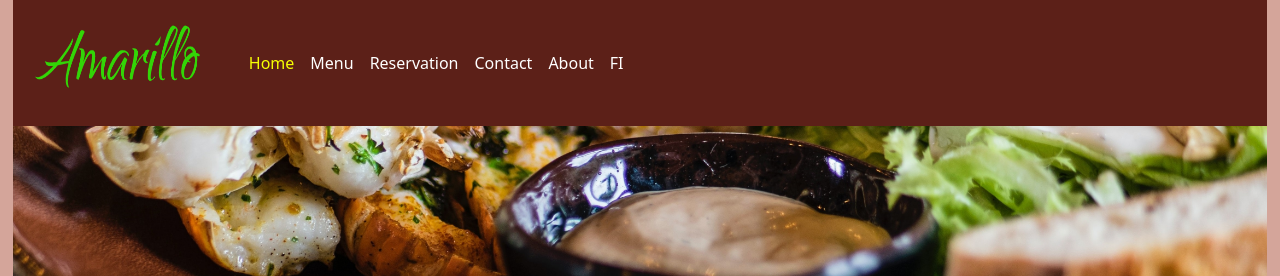
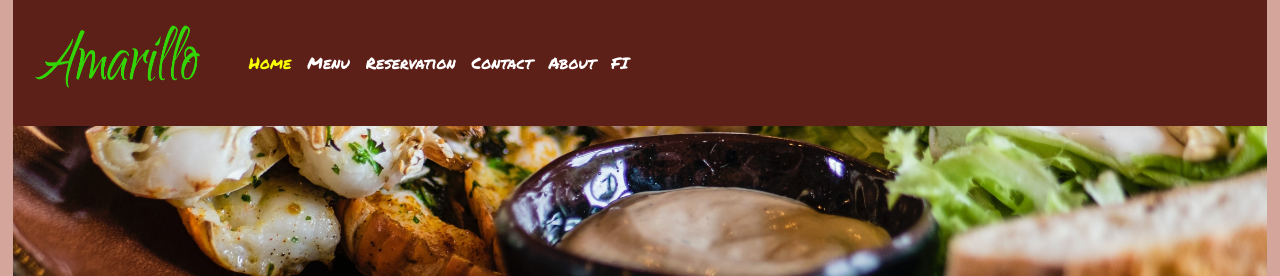
Before and after one commit to luonghuyquang/team-11-web-HAMK-2023, a plain HTML site: page index.html in a window 1280 px wide. Shown: the top 276 px of the page. Drawn offline with nearby package versions, Linux system fonts and the light colour scheme.

Commit message:
nav font

```diff
--- a/style_nav_bar.css
+++ b/style_nav_bar.css
@@ -8,8 +8,10 @@
 
 .navbar {
 background-color: #5C2018; /* navbar background color */
-font: Arial;
 font-size: 16px;
+/*new font for the menu*/
+font-family: 'Permanent Marker', cursive;
+font-size: medium;
 }
 
 .navbar-brand {
```
